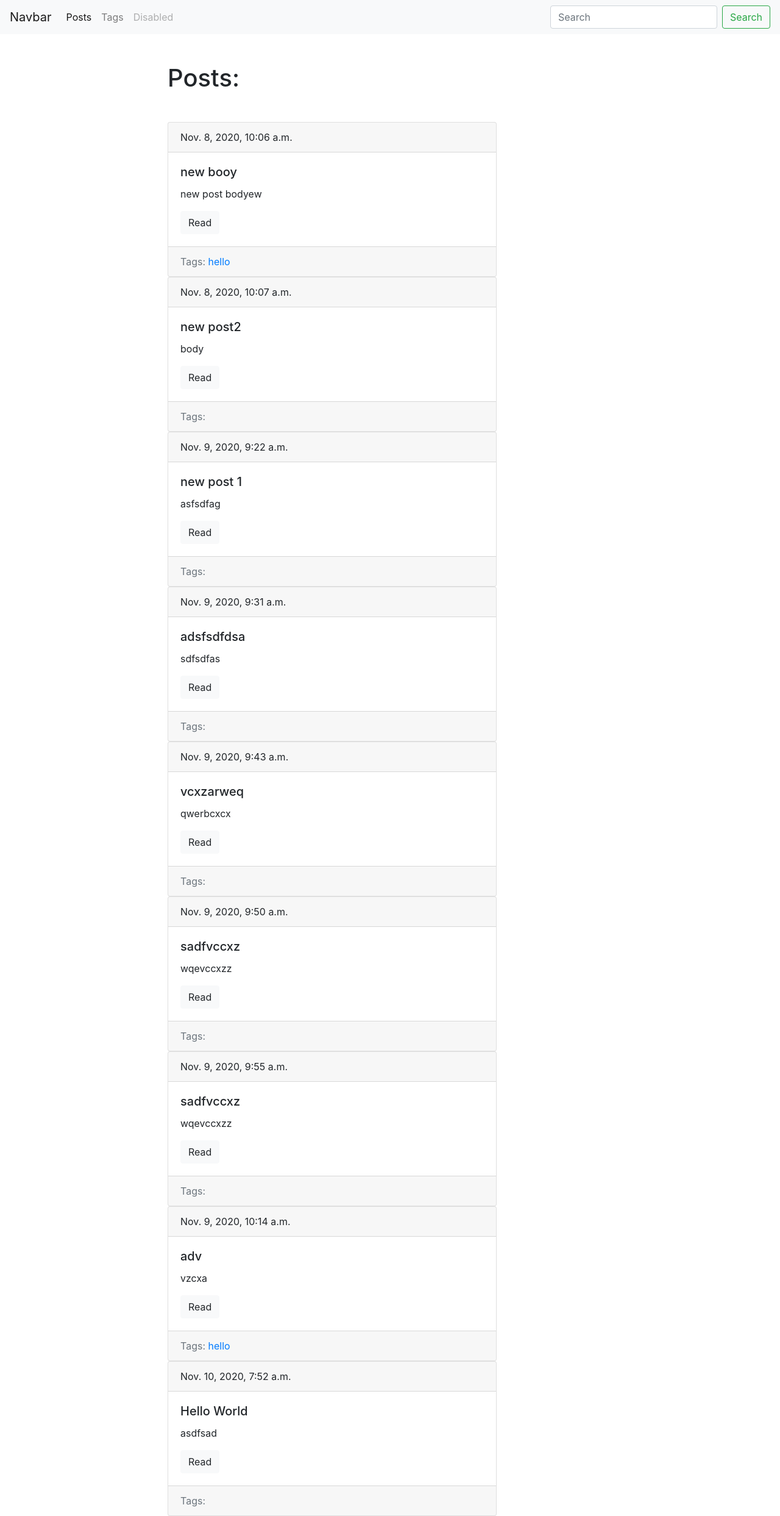
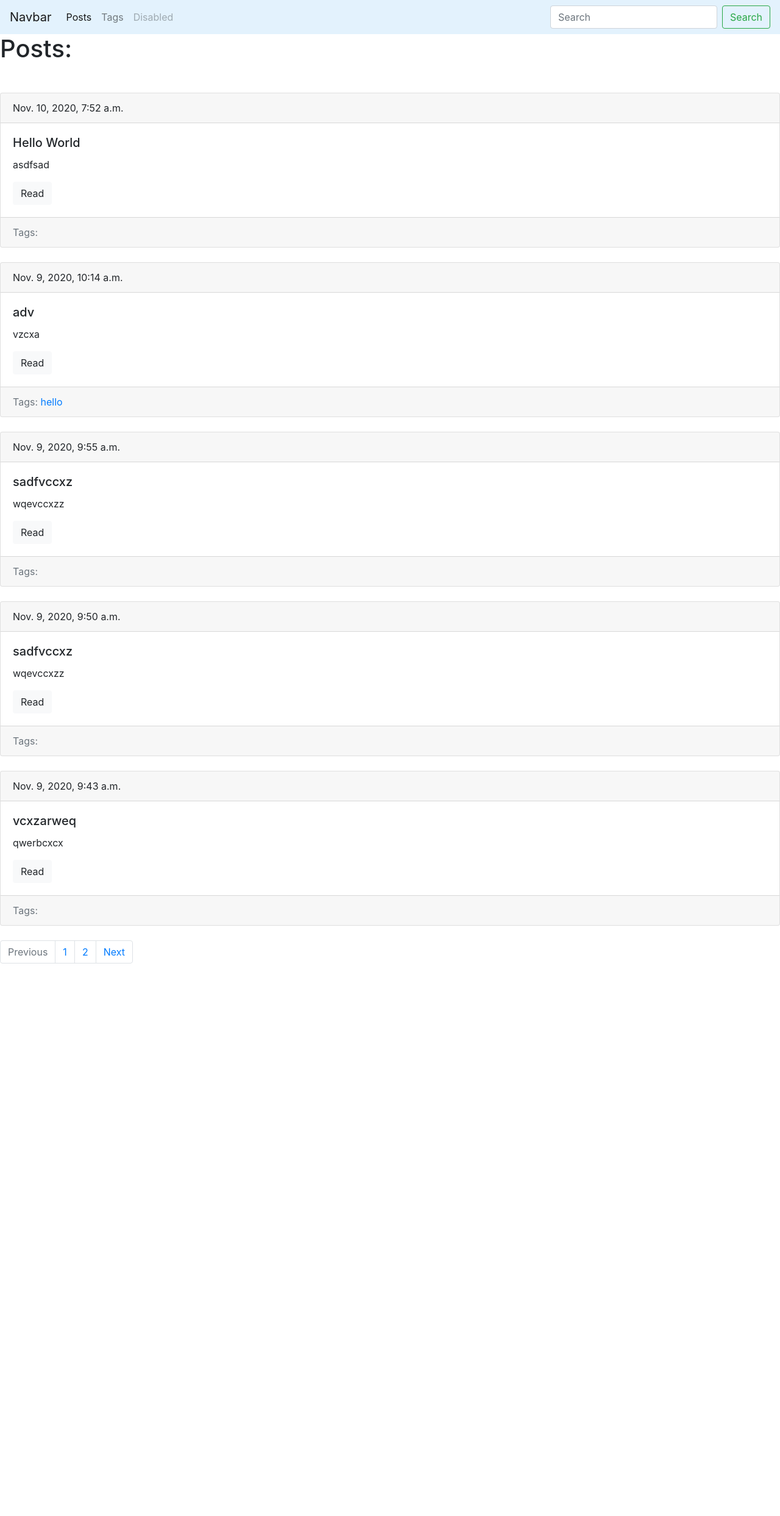
Before and after one commit to Rskeldi/django_molchanov, a Django app: page /blog/ in a window 1280 px wide. Shown: the whole page at 61% size. After the commit the page ends 1580 px from the top, so only its background shows below. Run offline with Django 3.2, Linux system fonts and the light colour scheme; data comes from the database, SQL or seed files in the repository; both versions use the stored data as it was after the commit; some libraries are stand-ins or nearby versions.

Commit message:
Full project

```diff
--- a/blog/models.py
+++ b/blog/models.py
@@ -36,6 +36,8 @@
     def __str__(self):
         return self.title
 
+    class Meta:
+        ordering = ['-date_pub']
 
 class Tag(models.Model):
     title = models.CharField(max_length=50)
@@ -51,3 +53,6 @@
         return reverse('tag_delete_url', kwargs={'slug': self.slug})
     def __str__(self):
         return '{}'.format(self.title)
+
+    class Meta:
+        ordering = ['title']
--- a/blog/templates/blog/base_blog.html
+++ b/blog/templates/blog/base_blog.html
@@ -1,9 +1,9 @@
 {% extends 'base.html' %}
 
 {% block admin-panel %}
-
     <div class="btn-group">
-        <button type="button" class="btn dropdown-toggle" data-toggle="dropdown" aria-haspopup="true" aria-expanded="false">
+        <button type="button" class="btn btn-light dropdown-toggle" data-toggle="dropdown" aria-haspopup="true"
+                aria-expanded="false">
             Create
         </button>
         <div class="dropdown-menu">
@@ -12,8 +12,6 @@
         </div>
     </div>
 
-
-
     <a href="{{ admin_object.get_update_url }}" class="btn btn-light edit" style="{% if detail %}display: block;{% endif %}">Edit</a>
     <a href="{{ admin_object.get_delete_url }}" class="btn btn-danger delete" style="{% if detail %}display: block;{% endif %}">Delete</a>
 {% endblock %}
--- a/blog/templates/blog/includes/post_card_template.html
+++ b/blog/templates/blog/includes/post_card_template.html
@@ -1,6 +1,6 @@
-<div class="card" mb-4>
+<div class="card mb-4">
     <div class="card-header">
-        {{ post.date_pub}}
+        {{ post.date_pub }}
     </div>
     <div class="card-body">
         <h5 class="card-title">{{ post.title }}</h5>
--- a/blog/templates/blog/index.html
+++ b/blog/templates/blog/index.html
@@ -1,13 +1,12 @@
 {% extends 'blog/base_blog.html' %}
 
 {% block title %}
-    Posts list
+Posts list
 {% endblock %}
 
-
 {% block content %}
-    <h1 class="mb-5">Posts:</h1>
-    {% for post in posts %}
-        {% include 'blog/includes/post_card_template.html/' %}
-    {% endfor %}
+<h1 class="mb-5">Posts:</h1>
+{% for post in page_object.object_list %}
+    {% include 'blog/includes/post_card_template.html' %}
+{% endfor %}
 {% endblock %}
--- a/blog/templates/blog/tags_list.html
+++ b/blog/templates/blog/tags_list.html
@@ -5,9 +5,9 @@
 {% endblock %}
 
 {% block content %}
-    <h1 class="mb-5">Tags:</h1>
+    <h1 class="mt-5">Tags:</h1>
 
     {% for tag in tags %}
-        <h3><a href="{{ tag.get_absolute_url }}">{{tag.title}}</a></h3>
+        <h3><a class="mt-5" href="{{ tag.get_absolute_url }}">{{tag.title}}</a></h3>
     {% endfor %}
 {% endblock %}
--- a/blog/views.py
+++ b/blog/views.py
@@ -2,17 +2,46 @@
 from django.urls import reverse
 from django.shortcuts import get_object_or_404
 from django.views.generic import View
+from django.db.models import Q
 
 from .forms import TagForm, PostForm
 from .models import *
 from .utils import *
 
 from django.contrib.auth.mixins import LoginRequiredMixin
+from django.core.paginator import Paginator
 
 
 def posts_list(request):
-    posts = Post.objects.all()
-    return render(request, 'blog/index.html', context={'posts': posts})
+    search_query = request.GET.get('search', '')
+    if search_query:
+        posts = Post.objects.filter(Q(title__icontains=search_query) | Q(body__icontains=search_query))
+    else:
+        posts = Post.objects.all()
+
+    paginator = Paginator(posts, 5)
+
+    page_number = request.GET.get('page', 1)
+    page = paginator.get_page(page_number)
+
+    is_paginated = page.has_other_pages()
+    if page.has_previous():
+        prev_url = '?page={}'.format(page.previous_page_number())
+    else:
+        prev_url = ''
+
+    if page.has_next():
+        next_url = '?page={}'.format(page.next_page_number())
+    else:
+        next_url = ''
+
+    context = {
+        'page_object': page,
+        'is_paginated': is_paginated,
+        'next_url': next_url,
+        'prev_url': prev_url
+    }
+    return render(request, 'blog/index.html', context=context)
 
 
 class PostDetail(ObjectDetailMixin, View):
--- a/templates/base.html
+++ b/templates/base.html
@@ -1,13 +1,19 @@
 {% load static %}
 <!DOCTYPE html>
-<html lang="en">
+<html lang="en" dir="ltr">
 <head>
-    <meta charset="UTF-8">
-    <meta name="viewport" content="width=device-width, initial-scale=1.0">
-    <meta http-equiv="X-UA Compatible" content="ie=edge">
-    <script src="https://code.jquery.com/jquery-3.5.1.slim.min.js" integrity="sha384-DfXdz2htPH0lsSSs5nCTpuj/zy4C+OGpamoFVy38MVBnE+IbbVYUew+OrCXaRkfj" crossorigin="anonymous"></script>
-    <script src="https://cdn.jsdelivr.net/npm/bootstrap@4.5.3/dist/js/bootstrap.bundle.min.js" integrity="sha384-ho+j7jyWK8fNQe+A12Hb8AhRq26LrZ/JpcUGGOn+Y7RsweNrtN/tE3MoK7ZeZDyx" crossorigin="anonymous"></script>
-    <link rel="stylesheet" href="https://cdn.jsdelivr.net/npm/bootstrap@4.5.3/dist/css/bootstrap.min.css" integrity="sha384-TX8t27EcRE3e/ihU7zmQxVncDAy5uIKz4rEkgIXeMed4M0jlfIDPvg6uqKI2xXr2" crossorigin="anonymous">
+    <meta charset="utf-8">
+    <script src="https://code.jquery.com/jquery-3.4.1.slim.min.js"
+            integrity="sha384-J6qa4849blE2+poT4WnyKhv5vZF5SrPo0iEjwBvKU7imGFAV0wwj1yYfoRSJoZ+n"
+            crossorigin="anonymous"></script>
+    <script src="https://cdn.jsdelivr.net/npm/popper.js@1.16.0/dist/umd/popper.min.js"
+            integrity="sha384-Q6E9RHvbIyZFJoft+2mJbHaEWldlvI9IOYy5n3zV9zzTtmI3UksdQRVvoxMfooAo"
+            crossorigin="anonymous"></script>
+    <script src="https://stackpath.bootstrapcdn.com/bootstrap/4.4.1/js/bootstrap.min.js"
+            integrity="sha384-wfSDF2E50Y2D1uUdj0O3uMBJnjuUD4Ih7YwaYd1iqfktj0Uod8GCExl3Og8ifwB6"
+            crossorigin="anonymous"></script>
+    <link rel="stylesheet" href="https://stackpath.bootstrapcdn.com/bootstrap/4.4.1/css/bootstrap.min.css"
+          integrity="sha384-Vkoo8x4CGsO3+Hhxv8T/Q5PaXtkKtu6ug5TOeNV6gBiFeWPGFN9MuhOf23Q9Ifjh" crossorigin="anonymous">
     <link rel="stylesheet" href="{% static 'css/style.css' %}">
     <title>
         {% block title %}
@@ -16,47 +22,70 @@
     </title>
 </head>
 <body>
-
-    <nav class="navbar navbar-expand-lg navbar-light bg-light" style="background-color: #e3f2fd;">
+<nav class="navbar navbar-expand-lg navbar-light" style="background-color: #e3f2fd;">
     <a class="navbar-brand" href="#">Navbar</a>
-        <button class="navbar-toggler" type="button" data-toggle="collapse" data-target="#navbarSupportedContent" aria-controls="navbarSupportedContent" aria-expanded="false" aria-label="Toggle navigation">
+    <button class="navbar-toggler" type="button" data-toggle="collapse" data-target="#navbarSupportedContent"
+            aria-controls="navbarSupportedContent" aria-expanded="false" aria-label="Toggle navigation">
         <span class="navbar-toggler-icon"></span>
     </button>
 
     <div class="collapse navbar-collapse" id="navbarSupportedContent">
         <ul class="navbar-nav mr-auto">
             <li class="nav-item active">
-                    <a class="nav-link" href="{% url 'posts_list_url' %}"> Posts </a>
+                <a class="nav-link" href="{% url 'posts_list_url' %}">Posts</a>
             </li>
             <li class="nav-item">
-                    <a class="nav-link" href="{% url 'tags_list_url' %}"> Tags </a>
+                <a class="nav-link" href="{% url 'tags_list_url' %}">Tags</a>
             </li>
 
             <li class="nav-item">
                 <a class="nav-link disabled" href="#" tabindex="-1" aria-disabled="true">Disabled</a>
             </li>
         </ul>
-            <form class="form-inline my-2 my-lg-0">
-                <input class="form-control mr-sm-2" type="search" placeholder="Search" aria-label="Search">
+        <form class="form-inline my-2 my-lg-0" action="{% url 'posts_list_url' %}">
+            <input class="form-control mr-sm-2" type="search" placeholder="Search" aria-label="Search" name="search">
             <button class="btn btn-outline-success my-2 my-sm-0" type="submit">Search</button>
         </form>
     </div>
 </nav>
 
-    <div class="container mt-5">
-        <div class="row">
-            <div class="col-6 offset-md-2">
 {% block content %}
 There is no any content for you
 {% endblock %}
-            </div>
-        </div>
-    </div>
+
+{% if is_paginated %}
+<nav aria-label="...">
+    <ul class="pagination">
+        <li class="page-item {% if not prev_url %}disabled{% endif %}">
+            <a class="page-link" href="{{ prev_url }}" tabindex="-1" aria-disabled="true">Previous</a>
+        </li>
+
+        {% for n in page_object.paginator.page_range %}
+
+        {% if page.object.number == n %}
+        <li class="page-item active" aria-current="page">
+            <a class="page-link" href="?page={{ n }}">{{ n }} <span class="sr-only">(current)</span></a>
+        </li>
+        {% elif n > page_object.number|add:-3 and n < page_object.number|add:3 %}
+        <li class="page-item">
+            <a class="page-link" href="?page={{ n }}">{{ n }}</a>
+        </li>
+        {% endif %}
+        {% endfor %}
+
+        <li class="page-item {% if not next_url %}disabled{% endif %}">
+            <a class="page-link" href="{{ next_url }}" tabindex="-1" aria-disabled="true">Next</a>
+        </li>
+    </ul>
+</nav>
+{% endif %}
+
 
 {% if request.user.is_authenticated and request.user.is_staff %}
 <div class="admin-panel align-items-center">
-            <a href="/admin" class="btn btn-outline-info">Admin</a>
-            {% block admin-panel %}{% endblock %}
+    <a href="/admin" class="btn btn-info">Admin</a>
+    {% block admin-panel %}
+    {% endblock %}
 </div>
 {% endif %}
 
```
Also changed, not shown: db.sqlite3. Lines whose indentation alone changed are shown as unchanged.
